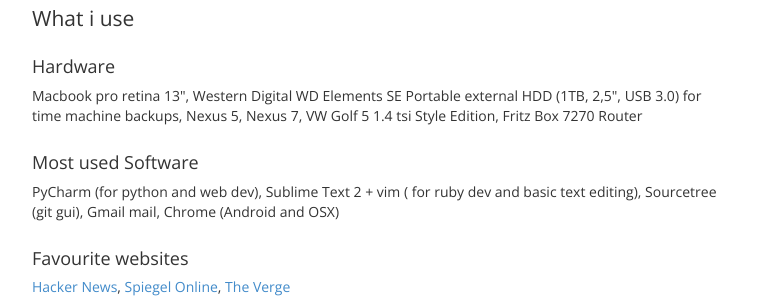
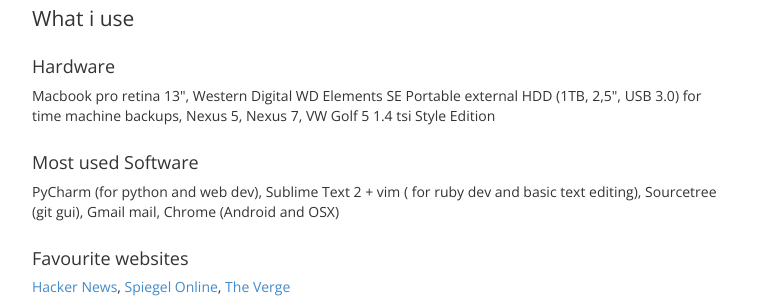
Before and after one commit to jnkwrych/jnkwrych.github.io, a Jekyll site: the page built from index.html, in a window 1280 px wide. Shown: the part 1174-1474 px from the top of the page, without its empty margins (258-1018 px from the left). Built offline with Jekyll 4.4.1, drawn with Linux system fonts in a browser that asks for light colours; Markdown is read by kramdown in place of the engine named in the settings.

Commit message:
Update index.html

```diff
--- a/index.html
+++ b/index.html
@@ -68,7 +68,7 @@
     <h3>Hardware</h3>
 
     <p>Macbook pro retina 13", Western Digital WD Elements SE Portable external HDD (1TB, 2,5", USB 3.0) for time
-        machine backups, Nexus 5, Nexus 7, VW Golf 5 1.4 tsi Style Edition, Fritz Box 7270 Router</p>
+        machine backups, Nexus 5, Nexus 7, VW Golf 5 1.4 tsi Style Edition</p>
 
     <h3>Most used Software</h3>
 
```
